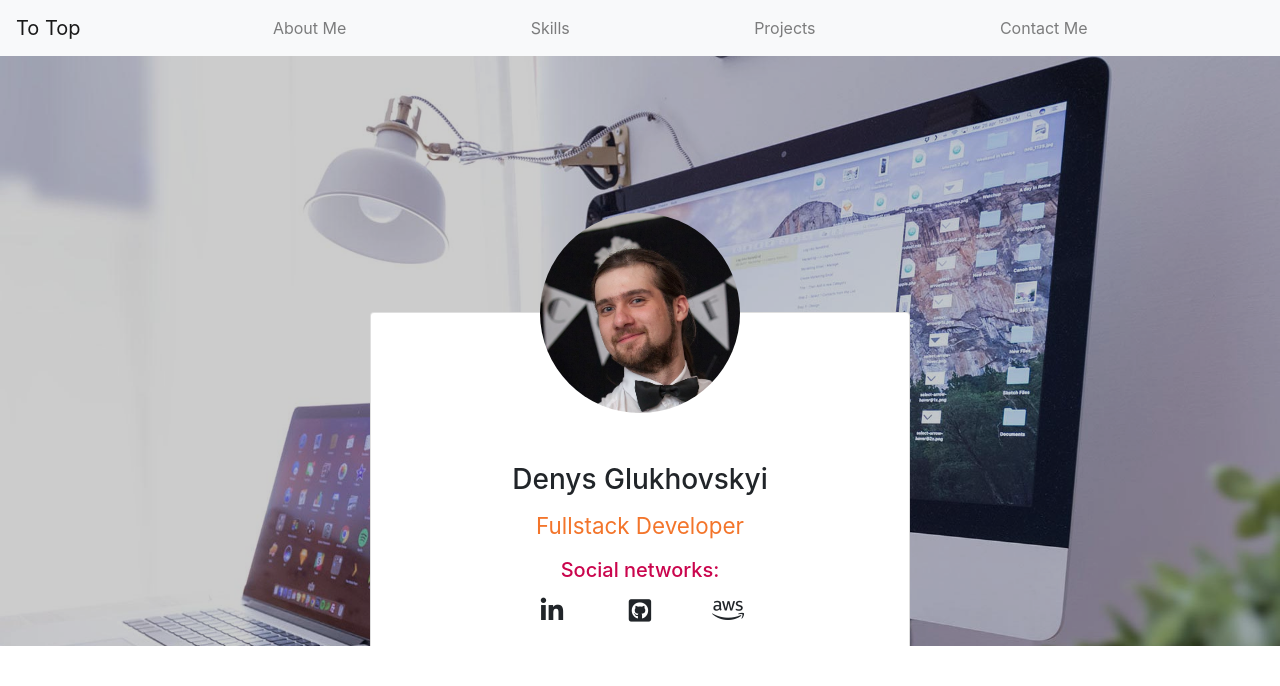
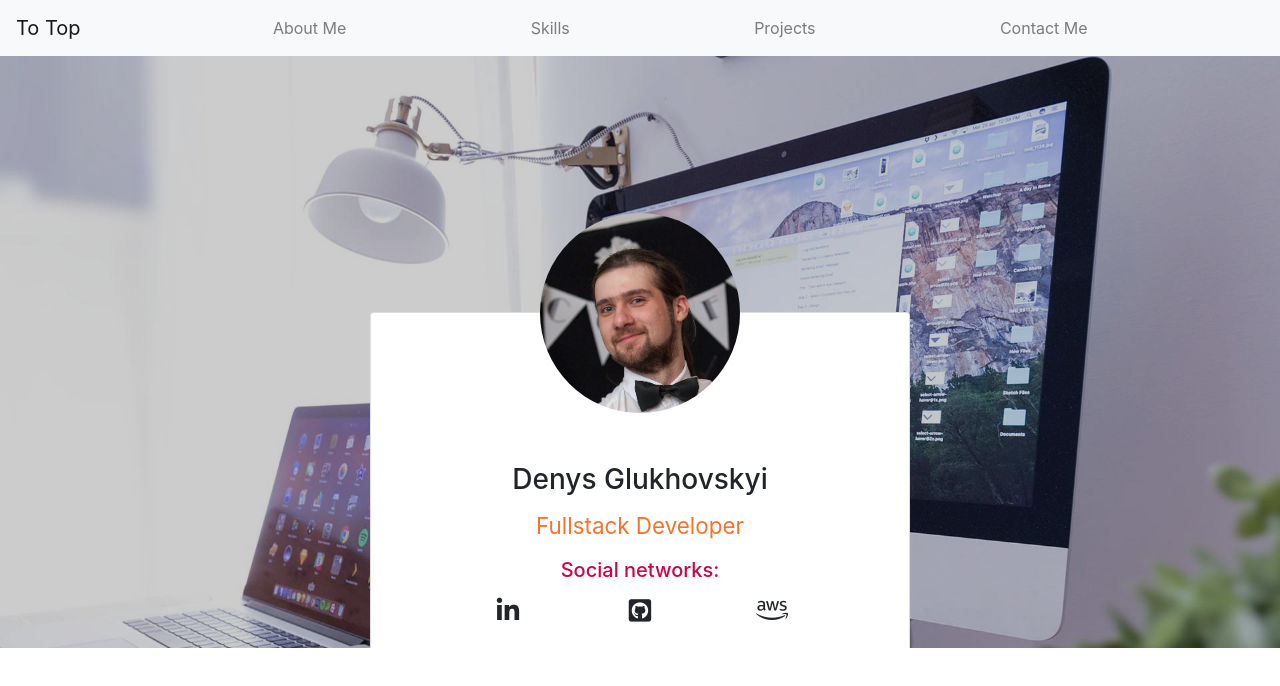
Before and after one commit to denys-glu/my-portfolio, a React (Create React App) app: page / in a window 1280 px wide. Shown: the top 686 px of the page. Built offline with nearby package versions, Linux system fonts and the light colour scheme.

Commit message:
fixed social icons issue when they were jumping

```diff
--- a/src/App.jsx
+++ b/src/App.jsx
@@ -3,8 +3,9 @@ import React from 'react';
 //Styles
 import './App.css';
 //Components
+import Header from './components/Header/Header';
 import Main from './components/Main/Main';
-import Header from './components/Header/Header';
+import AboutMe from './components/AboutMe/AboutMe';
 
 
 
@@ -17,7 +18,7 @@ const App = () => {
         <Main />
       </section>
       <section id="about-me">
-
+        <AboutMe />
       </section>
     </React.Fragment>
   )
--- /dev/null
+++ b/src/components/AboutMe/AboutMe.jsx
@@ -0,0 +1,22 @@
+import React from 'react'
+
+const AboutMe = () => {
+  return (
+    <React.Fragment>
+      <div className="container">
+        <div className="row">
+          <div className="col-4">
+            <div classname>
+
+            </div>
+          </div>
+          <div className="col-8">
+
+          </div>
+        </div>
+      </div>
+    </React.Fragment>
+  )
+}
+
+export default AboutMe
--- a/src/components/Main/Main.jsx
+++ b/src/components/Main/Main.jsx
@@ -9,7 +9,7 @@ export default function MediaCard() {
 
   return (
     <React.Fragment>
-      <div className="container main">
+      <div className="container">
         <div className="row ">
           <div className="col-xs-8 col-sm-8 col-md-6 col-lg-6">
             <div className="card">
@@ -21,9 +21,9 @@ export default function MediaCard() {
                 <p className="card-text orange-text">Fullstack Developer</p>
                 <h5 className="red-text social-network heading">Social networks:</h5>
                 <div className="row social-network">
-                  <div className="col-2"><i className="fab fa-linkedin-in"></i></div>
-                  <div className="col-2"><i className="fab fa-github-square"></i></div>
-                  <div className="col-2"><i className="fab fa-aws"></i></div>
+                  <div className="col-3"><i className="fab fa-linkedin-in"></i></div>
+                  <div className="col-3"><i className="fab fa-github-square"></i></div>
+                  <div className="col-3"><i className="fab fa-aws"></i></div>
                 </div>
               </div>
             </div>
--- a/src/components/Main/Main.styles.css
+++ b/src/components/Main/Main.styles.css
@@ -1,4 +1,4 @@
-.main .card-img-top {
+#main-section .card-img-top {
   width: 200px;
   height: 200px;
   border-radius: 100px;
@@ -9,23 +9,26 @@
   margin-bottom: -70px;
 }
 
-.main .row {
+#main-section .row {
   justify-content: center;
 }
-.main .card {
+#main-section .card {
   border-bottom: none!important;
   border-radius: .25rem .25rem 0 0;
 }
-.main .card-text {
+#main-section .card-text {
   font-size: 1.4rem;
 }
-.main .social-network.heading{
+#main-section .social-network.heading{
   margin-bottom: 1rem;
 }
-.main .social-network i {
+#main-section .social-network div{
+height: 30px;
+}
+#main-section .social-network i {
   font-size: 1.6rem;
 }
-.main .social-network i:hover {
+#main-section .social-network i:hover {
   font-size: 2rem;
   color: #5F5AA2;
 }
```
Also changed, not shown: 1 other file (tests, documents, lock files or other folders).
